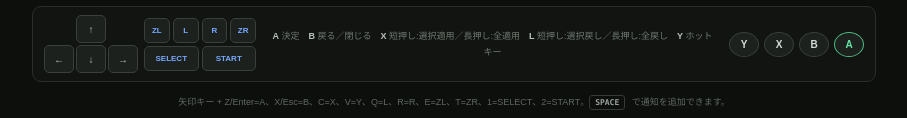
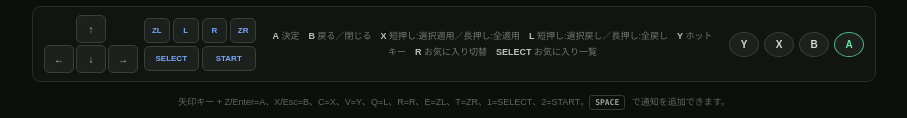
Before and after one commit to yak9909/gohan-gui-simulator, a website: page index.html in a window 1280 px wide. Shown: the part 873-991 px from the top of the page, without its empty margins (186-1093 px from the left). Drawn offline with Linux system fonts and the light colour scheme.

Commit message:
Document favorites controls in simulator

```diff
--- a/index.html
+++ b/index.html
@@ -78,7 +78,7 @@
         <button data-control="start" type="button">START</button>
       </div>
       <div class="control-help">
-        <b>A</b> 決定　<b>B</b> 戻る／閉じる　<b>X</b> 短押し:選択適用／長押し:全適用　<b>L</b> 短押し:選択戻し／長押し:全戻し　<b>Y</b> ホットキー
+        <b>A</b> 決定　<b>B</b> 戻る／閉じる　<b>X</b> 短押し:選択適用／長押し:全適用　<b>L</b> 短押し:選択戻し／長押し:全戻し　<b>Y</b> ホットキー　<b>R</b> お気に入り切替　<b>SELECT</b> お気に入り一覧
       </div>
       <div class="face-buttons">
         <button data-control="y" type="button">Y</button>
```
